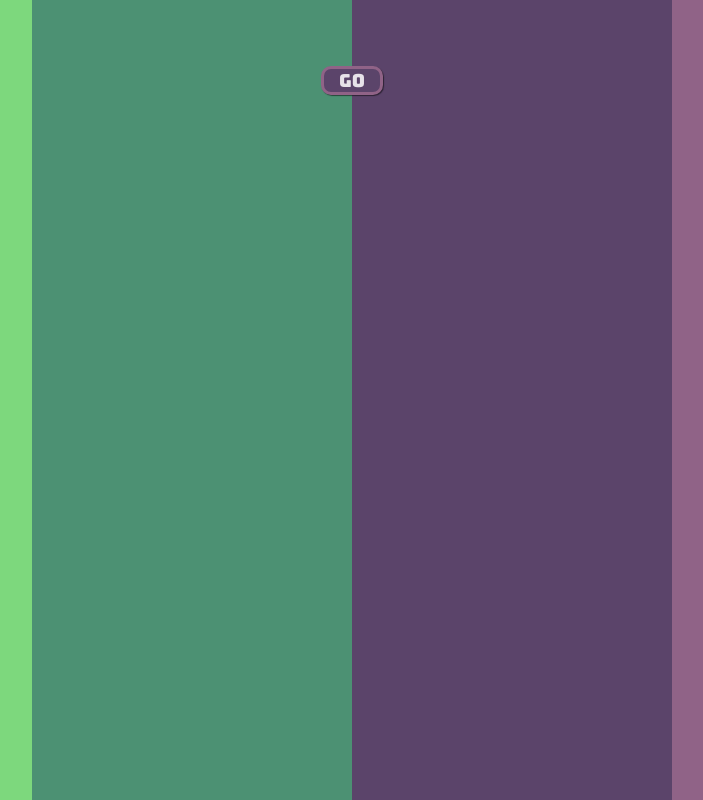
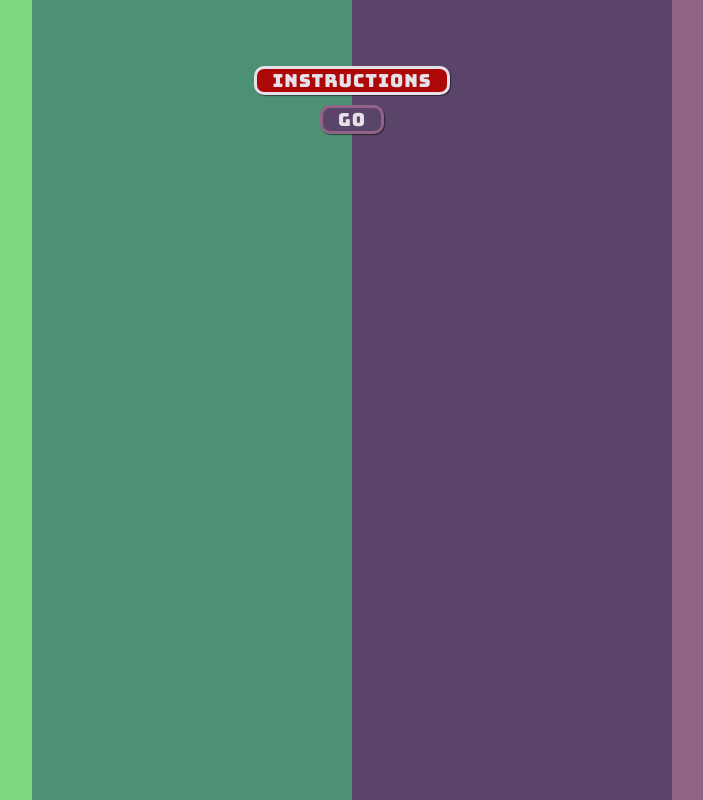
Before and after one commit to Lu-Smith/obstacle-jumping-game-vue, a Vue app: page / in a window 1280 px wide. Both pictures are taken after a click on the button "Start Game". Shown: the whole page, without its empty margins (288-991 px from the left). Built offline with nearby package versions, Linux system fonts and the light colour scheme; a web font is replaced by a local one.

Commit message:
Updated Game.vue

```diff
--- a/src/components/Game.vue
+++ b/src/components/Game.vue
@@ -1,6 +1,13 @@
 <template>
     <div class="gameContainer">
         <div class="buttonContainer">
+            <button v-if="!showInfo && !gameRunning" @click="showInstructions" class="infoButton">Instructions</button>
+            <div v-if="showInfo">
+                <button @click="showInstructions" class="infoButton">
+                   X
+                </button>
+                Info
+            </div>
             <button
             v-if="!gameRunning"
             @click="startGame">Go</button>
@@ -22,6 +29,12 @@
     const gameCanvas = ref<HTMLCanvasElement | null>(null);
     const gameRunning = ref(false);
     let animationFrameId: number | undefined;
+
+    const showInfo = ref(false);
+
+    const showInstructions = () => {
+        showInfo.value = !showInfo.value;
+    }
 
     //game logic
     const startGame = () => {
@@ -76,6 +89,8 @@
         top: 10%;
         left: 50%;
         transform: translate(-50%, -50%);
+        gap: 10px;
+        margin-top: 20px;
 
         button {
             padding: 0 15px;
@@ -85,6 +100,25 @@
             color: $primary-background;
             border: 3px solid $third-color;
             box-shadow: 1px 1px 1px rgba(0, 0, 0, 0.5);
+            letter-spacing: 1px;
+            cursor: pointer;
+            transition: all 300ms ease-in-out;
+        }
+
+        button:hover {
+            border-radius: 5px;
+            background: rgb(85, 58, 92);
+            border: 1px solid $third-color;
+            box-shadow: none;
+        }
+
+        .infoButton {
+            background: rgb(174, 7, 7);
+            border: 3px solid $primary-background;
+        }
+
+        .infoButton:hover {
+            background: rgb(141, 7, 7);
         }
     }
 
```
